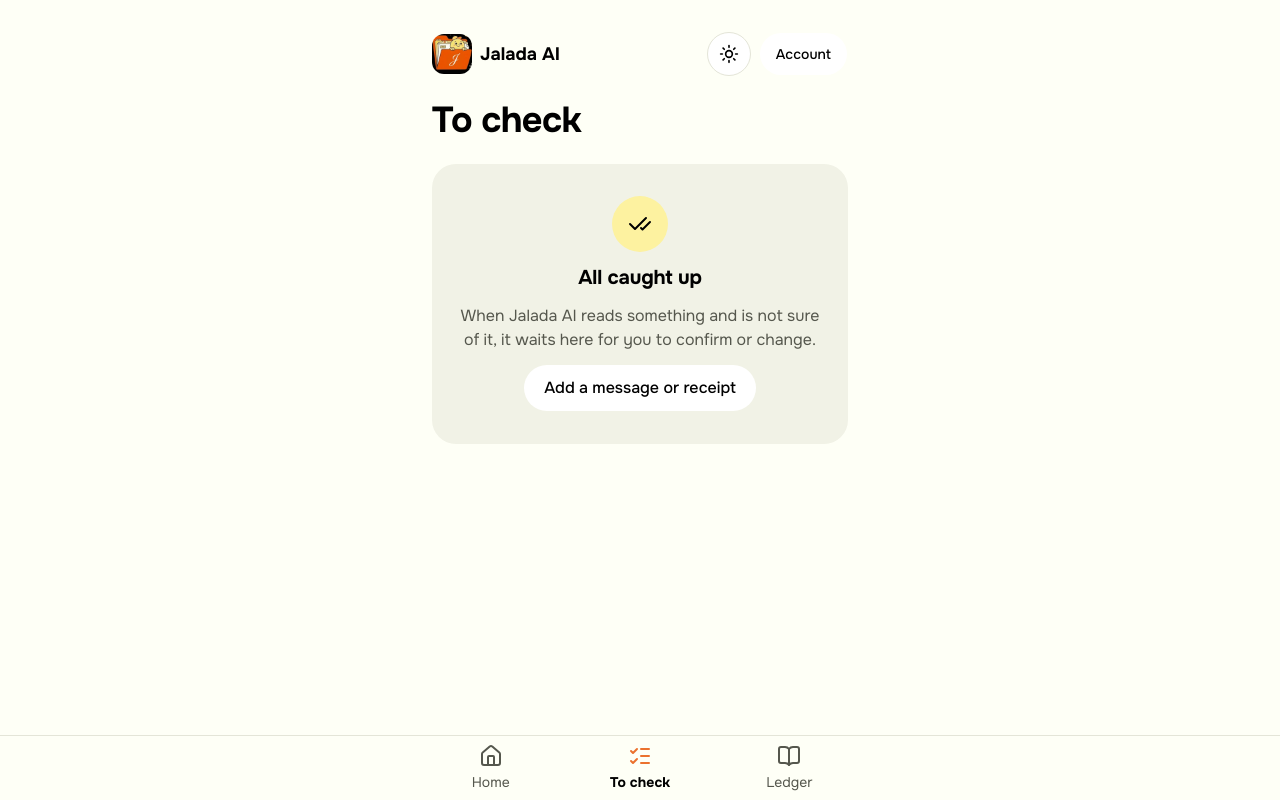
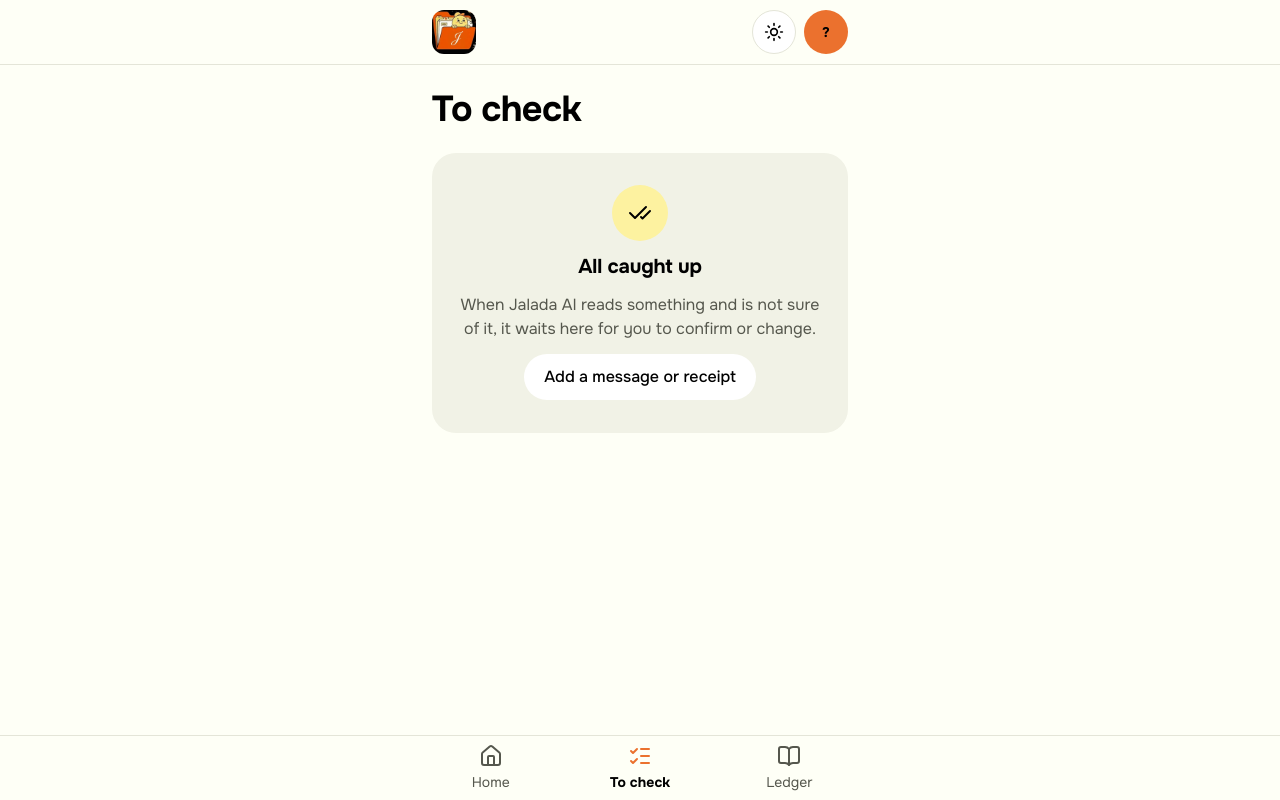
Before and after one commit to zidanegimiga/jalada-ai, a Next.js app in the folder apps/web/: page /review in a window 1280 px wide. Built offline with nearby package versions, Linux system fonts and the light colour scheme; no server answers.

Commit message:
Put the logo, theme and avatar in a sticky top bar
The avatar shows initials until people can add a photo. It streams in behind a placeholder of the same size, and the current user is read once per page.

```diff
--- /dev/null
+++ b/apps/web/src/app/(app)/_components/AppHeader/AppHeader.tsx
@@ -0,0 +1,37 @@
+import Image from "next/image";
+import Link from "next/link";
+import { Suspense } from "react";
+
+import { Skeleton } from "@/shared/components/Skeleton";
+import { ThemeToggle } from "@/shared/components/ThemeToggle";
+
+import { UserAvatar } from "../UserAvatar";
+
+/** The bar at the top of every signed-in page: the logo, the theme and the account. */
+export function AppHeader() {
+  return (
+    <header className="sticky top-0 z-40 border-b border-border bg-background pt-[env(safe-area-inset-top)]">
+      <div className="mx-auto flex h-16 w-full max-w-page items-center gap-2 px-gutter">
+        <Link
+          href="/"
+          aria-label="Jalada AI, home"
+          className="mr-auto rounded-control transition-transform active:scale-95"
+        >
+          <Image
+            src="/mark.webp"
+            alt=""
+            width={44}
+            height={44}
+            unoptimized
+            priority
+            className="size-tap rounded-control"
+          />
+        </Link>
+        <ThemeToggle />
+        <Suspense fallback={<Skeleton className="size-tap rounded-full" />}>
+          <UserAvatar />
+        </Suspense>
+      </div>
+    </header>
+  );
+}
--- /dev/null
+++ b/apps/web/src/app/(app)/_components/AppHeader/index.ts
@@ -0,0 +1 @@
+export { AppHeader } from "./AppHeader";
--- a/apps/web/src/app/(app)/_components/AppShell/AppShell.tsx
+++ b/apps/web/src/app/(app)/_components/AppShell/AppShell.tsx
@@ -1,26 +1,12 @@
-import Link from "next/link";
+import { AppNav } from "../AppNav";
+import { AppHeader } from "../AppHeader";
 
-import { buttonVariants } from "@/shared/components/Button";
-
-import { AppNav } from "../AppNav";
-import { Brand } from "@/shared/components/Brand";
-import { ThemeToggle } from "@/shared/components/ThemeToggle";
-
-/** The frame around every signed-in screen: name, account link, and the bottom navigation. */
+/** The frame around every signed-in screen: the top bar, the page, and the navigation. */
 export function AppShell({ children }: { children: React.ReactNode }) {
   return (
     <>
-      <main className="mx-auto flex w-full max-w-page flex-1 flex-col gap-section px-gutter pt-8 pb-28">
-        <header className="flex items-center gap-2">
-          <Brand />
-          <ThemeToggle className="ml-auto" />
-          <Link
-            href="/account"
-            className={buttonVariants({ variant: "outline", size: "sm" })}
-          >
-            Account
-          </Link>
-        </header>
+      <AppHeader />
+      <main className="mx-auto flex w-full max-w-page flex-1 flex-col gap-section px-gutter pt-6 pb-32">
         {children}
       </main>
       <AppNav />
--- /dev/null
+++ b/apps/web/src/app/(app)/_components/UserAvatar/UserAvatar.tsx
@@ -0,0 +1,21 @@
+import Link from "next/link";
+
+import { getCurrentUser } from "@/features/auth/server/get-current-user";
+import { Avatar } from "@/shared/components/Avatar";
+
+/** The signed-in person's avatar, linking to their account. */
+export async function UserAvatar() {
+  const user = await getCurrentUser();
+  const name = user?.display_name ?? "";
+  return (
+    <Link
+      href="/account"
+      className="rounded-full transition-transform active:scale-95"
+    >
+      <Avatar name={name} />
+      <span className="sr-only">
+        {name ? `Account for ${name}` : "Account"}
+      </span>
+    </Link>
+  );
+}
--- /dev/null
+++ b/apps/web/src/app/(app)/_components/UserAvatar/index.ts
@@ -0,0 +1 @@
+export { UserAvatar } from "./UserAvatar";
--- a/apps/web/src/features/auth/server/get-current-user.ts
+++ b/apps/web/src/features/auth/server/get-current-user.ts
@@ -1,10 +1,15 @@
 import "server-only";
+
+import { cache } from "react";
 
 import { apiGet } from "@/shared/api/server-api";
 
 import type { User } from "../api/auth.api";
 
-/** Asks the API who owns the session cookie. Null when signed out or the session expired. */
-export function getCurrentUser(): Promise<User | null> {
+/**
+ * Asks the API who owns the session cookie. Null when signed out or the session expired.
+ * Asked once per page, however many parts of the page need it.
+ */
+export const getCurrentUser = cache((): Promise<User | null> => {
   return apiGet<User>("/v1/me");
-}
+});
--- /dev/null
+++ b/apps/web/src/shared/components/Avatar/Avatar.tsx
@@ -0,0 +1,38 @@
+import { cn } from "@/shared/styles/cn";
+
+/** Up to two capital letters from a name: "Wanjiru Kamau" becomes "WK". */
+export function initials(name: string): string {
+  const words = name.trim().split(/\s+/).filter(Boolean);
+  const letters = words.length > 1 ? [words[0], words.at(-1)!] : words;
+  return letters.map((word) => word[0]!.toUpperCase()).join("") || "?";
+}
+
+/**
+ * A person's photo, or their initials on pumpkin until they add one. The name is read out,
+ * so the picture itself is decoration.
+ */
+export function Avatar({
+  name,
+  src,
+  className,
+}: {
+  name: string;
+  src?: string | null;
+  className?: string;
+}) {
+  return (
+    <span
+      className={cn(
+        "flex size-tap shrink-0 items-center justify-center overflow-hidden rounded-full bg-primary text-small font-bold text-primary-foreground select-none",
+        className,
+      )}
+    >
+      {src ? (
+        // eslint-disable-next-line @next/next/no-img-element -- a user's photo from the API
+        <img src={src} alt="" className="size-full object-cover" />
+      ) : (
+        <span aria-hidden="true">{initials(name)}</span>
+      )}
+    </span>
+  );
+}
--- /dev/null
+++ b/apps/web/src/shared/components/Avatar/index.ts
@@ -0,0 +1 @@
+export { Avatar, initials } from "./Avatar";
--- /dev/null
+++ b/apps/web/src/shared/components/Skeleton/Skeleton.tsx
@@ -0,0 +1,17 @@
+import { cn } from "@/shared/styles/cn";
+
+/**
+ * A placeholder with the size of what is loading, so nothing moves when it arrives. Give it
+ * the same height and shape classes as the real thing.
+ */
+export function Skeleton({ className }: { className?: string }) {
+  return (
+    <span
+      aria-hidden="true"
+      className={cn(
+        "block animate-pulse rounded-control bg-muted motion-reduce:animate-none",
+        className,
+      )}
+    />
+  );
+}
--- /dev/null
+++ b/apps/web/src/shared/components/Skeleton/index.ts
@@ -0,0 +1 @@
+export { Skeleton } from "./Skeleton";
```
Also changed, not shown: 2 other files (tests, documents, lock files or other folders).
